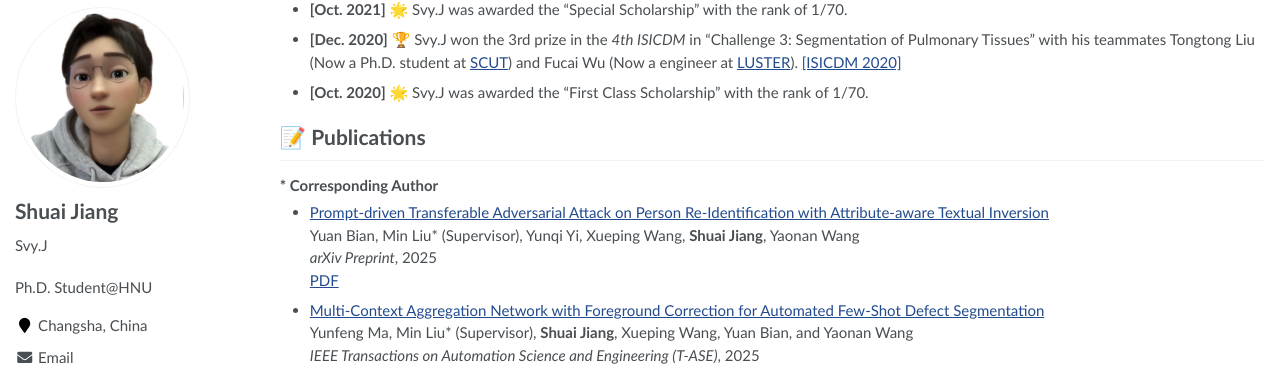
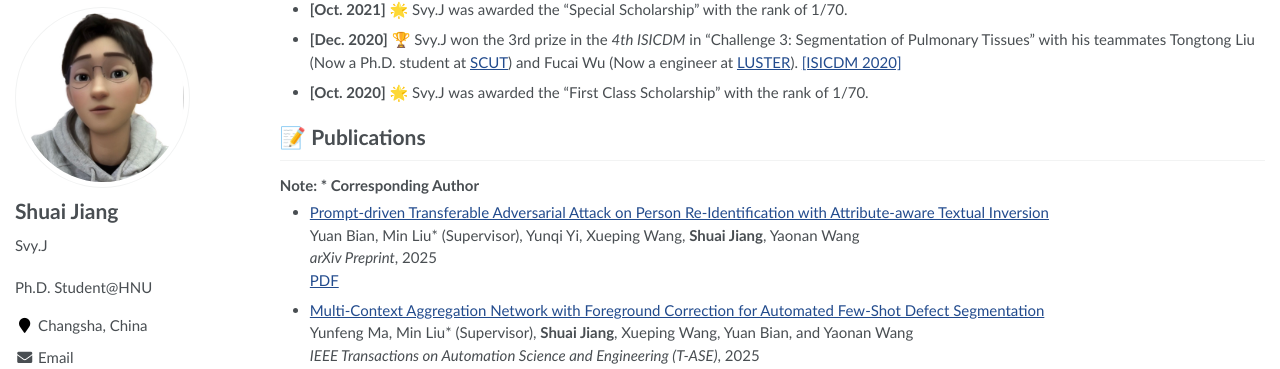
Before and after one commit to SvyJ/svyj.github.io, a Jekyll site: the page built from _pages/index.md, in a window 1280 px wide and 900 px high, scrolled down 922 px. Shown: the part 84-453 px from the top of the window. Built offline with Jekyll 4.4.1, drawn with Linux system fonts in a browser that asks for light colours.

Commit message:
Update index.md

```diff
--- a/_pages/index.md
+++ b/_pages/index.md
@@ -71,7 +71,7 @@ author_profile: true
 
 # 📝 Publications
 
-#### * Corresponding Author
+#### Note: * Corresponding Author
 
 - [Prompt-driven Transferable Adversarial Attack on Person Re-Identification with Attribute-aware Textual Inversion](https://arxiv.org/abs/2502.19697)<br>
   Yuan Bian, Min Liu* (Supervisor), Yunqi Yi, Xueping Wang, **Shuai Jiang**, Yaonan Wang<br>
```
